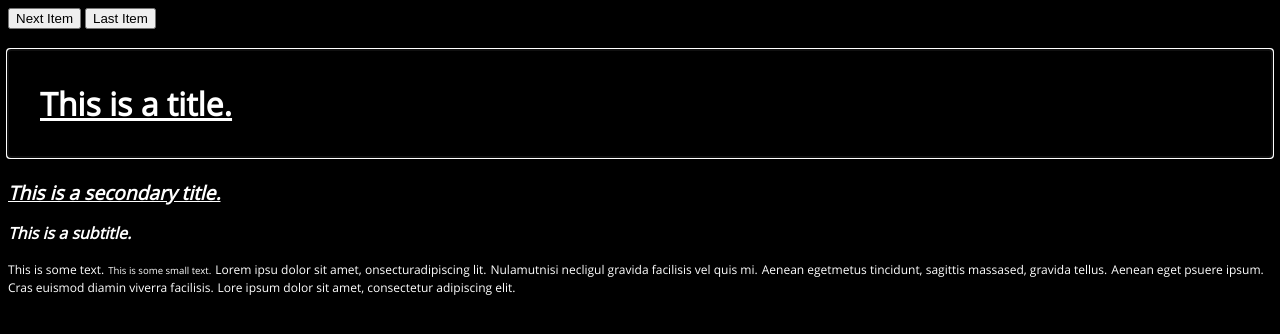
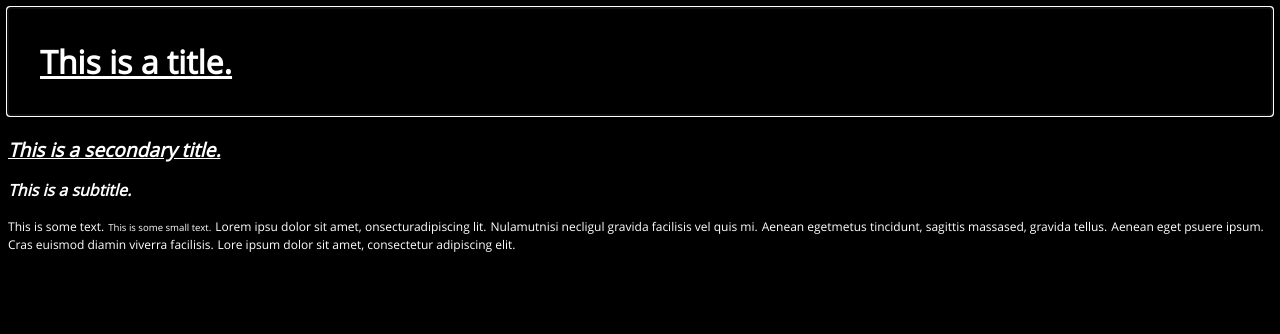
Before and after one commit to shakna-israel/rosetintedspectacles, a Jekyll site: the page built from _pages/test.md, in a window 1280 px wide. Shown: the top 334 px of the page. Built offline with Jekyll 4.4.1, drawn with Linux system fonts in a browser that asks for light colours.

Commit message:
Update page.html

```diff
--- a/_layouts/page.html
+++ b/_layouts/page.html
@@ -4,8 +4,6 @@
 </head>
 
 <body>
-<input type="button" value="Next Item" onclick="nextText();" />
-<input type="button" value="Last Item" onclick="lastText();" />
 <div id="readable">
 {{ content }}
 </div>
```
